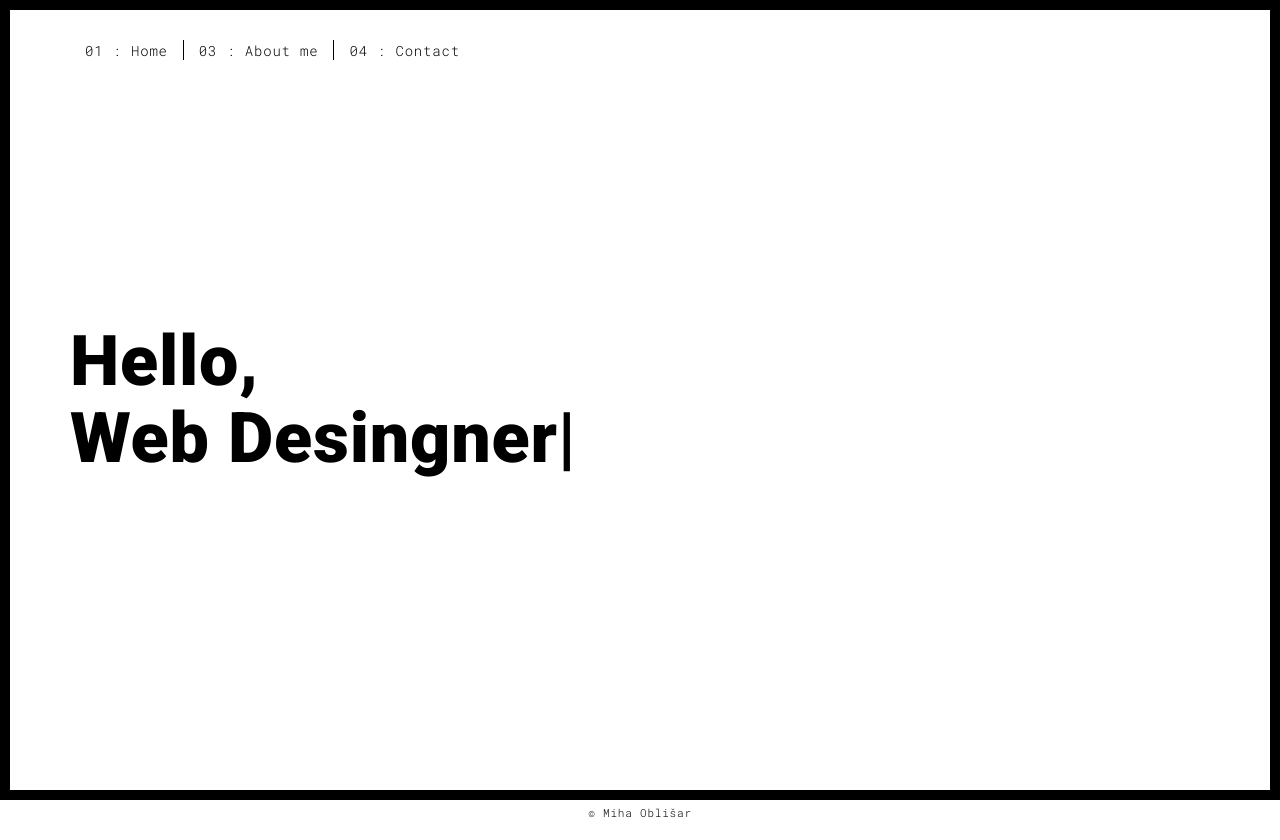
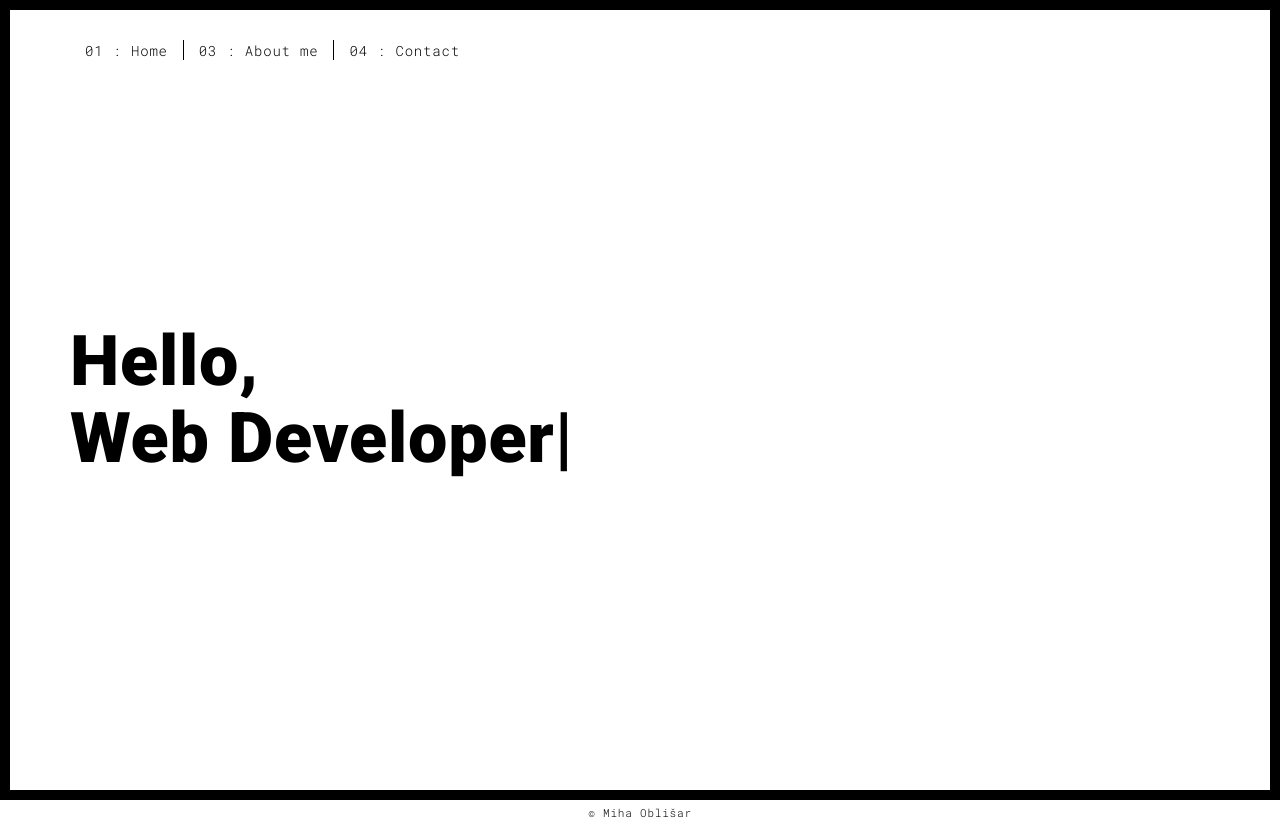
Before and after one commit to Obleey/Startup-landing-page-ZTM, a plain HTML site: page index.html in a window 1280 px wide. Drawn offline with Linux system fonts and the light colour scheme.

Commit message:
Add files via upload
Little change in index

```diff
--- a/index.html
+++ b/index.html
@@ -60,7 +60,7 @@
               <h1>Hello,<br>
                 <span id="typed-strings">
                   <span>I'm Miha Oblišar</span>
-                  <span>Web Desingner</span>
+                  <span>Web Developer</span>
                 </span>
                 <span id="typed"></span>
               </h1>
```
